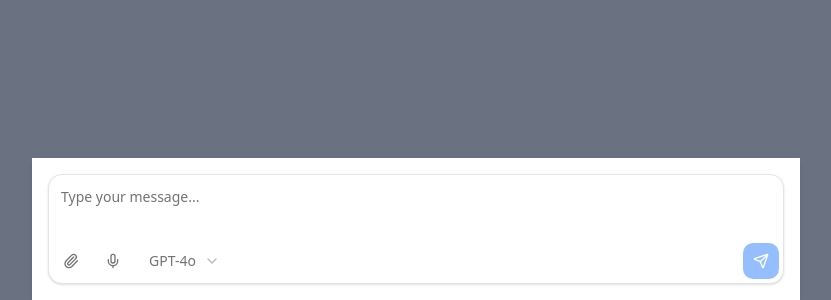
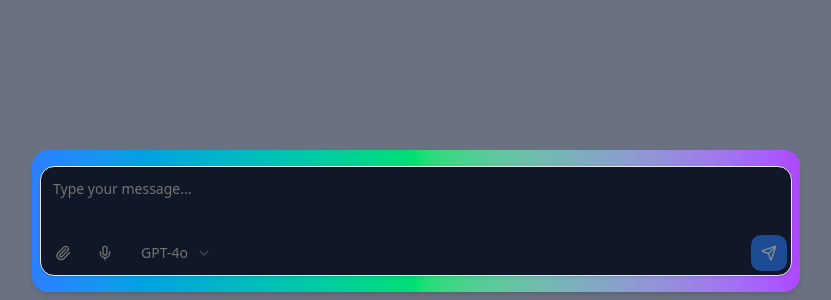
Before and after one commit to 17Swagat/Mulhite_LLM_Interface, a Next.js app: page /chat in a window 1280 px wide. Shown: the part 500-800 px from the top of the page, without its empty margins (224-1055 px from the left). Built offline with nearby package versions, Linux system fonts and the light colour scheme; what harden-react-markdown would draw is missing.

Commit message:
comeback-reference-point

```diff
--- a/src/app/(chat)/chat/api/_ui/UserChatInputBox.tsx
+++ b/src/app/(chat)/chat/api/_ui/UserChatInputBox.tsx
@@ -35,7 +35,8 @@ const Example = ({ input, handleInputChange, handleSubmit, isLoading, setInput }
   const [model, setModel] = useState<string>(models[0].id);
 
   return (
-    <div className="fixed bottom-0 left-0 right-0 w-full max-w-3xl mx-auto p-4 bg-white shadow-md">
+    <div
+    className="fixed bottom-2 left-0 right-0 w-full max-w-3xl mx-auto py-4 px-2 bg-gradient-to-r from-blue-500 via-green-400 to-purple-500 shadow-md rounded-2xl">
       <PromptInput
         onSubmit={(e) => {
           e.preventDefault();
--- a/src/components/ui/shadcn-io/ai/prompt-input.tsx
+++ b/src/components/ui/shadcn-io/ai/prompt-input.tsx
@@ -24,7 +24,8 @@ export type PromptInputProps = HTMLAttributes<HTMLFormElement>;
 export const PromptInput = ({ className, ...props }: PromptInputProps) => (
   <form
     className={cn(
-      'w-full divide-y overflow-hidden rounded-xl border bg-background shadow-sm',
+      // 'w-full divide-y overflow-hidden rounded-xl border bg-background shadow-sm',
+      'w-full divide-y overflow-hidden rounded-xl border bg-gray-900 text-white shadow-sm',
       className
     )}
     {...props}
```
